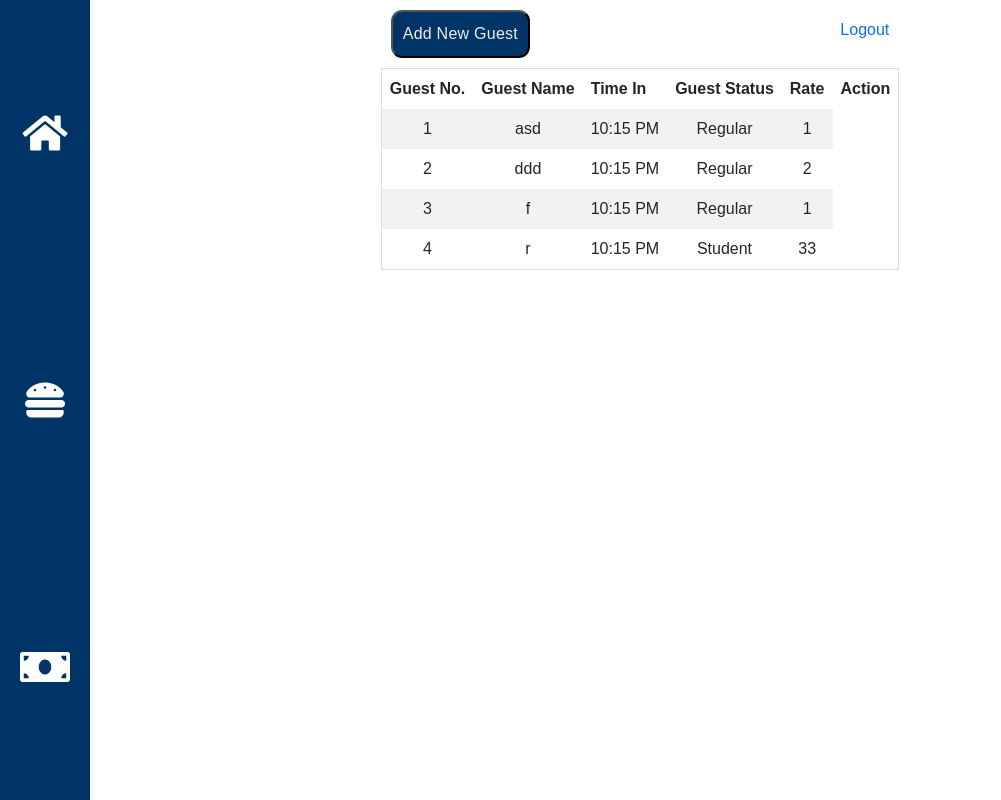
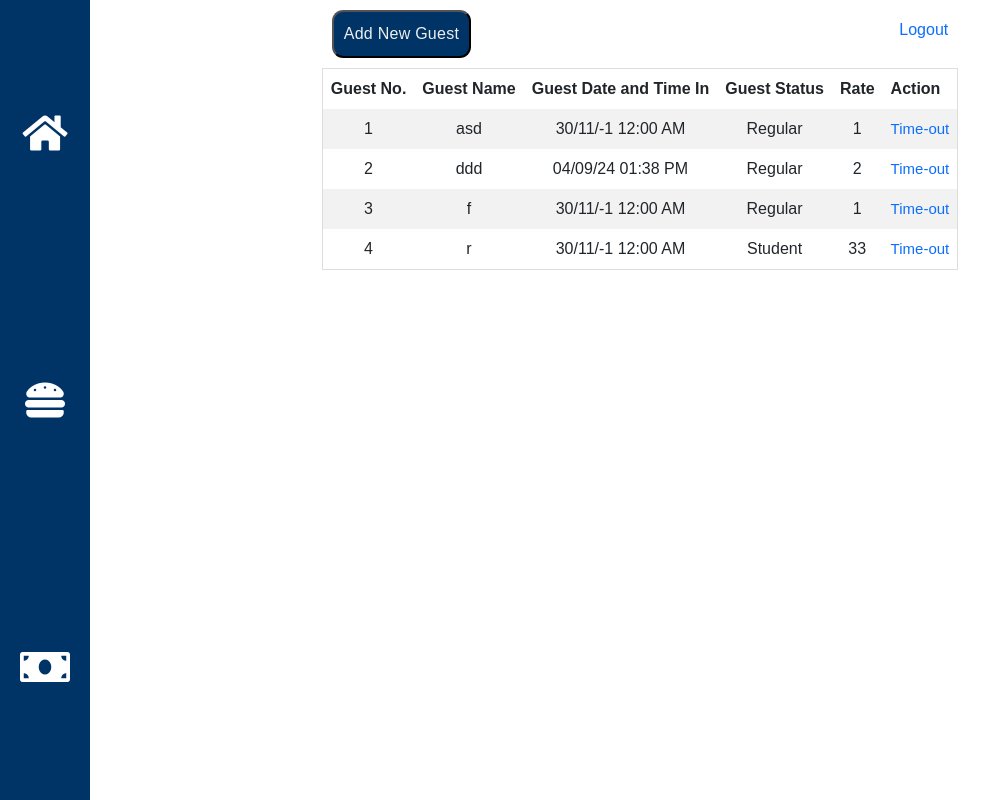
Before and after one commit to kylelamocha/tracker-repo, a PHP site: page / in a window 1280 px wide, after a click that opens the changed part. Shown: the whole page, without its empty margins (0-1001 px from the left). Run offline with PHP 8.4, Linux system fonts and the light colour scheme; data comes from the database, SQL or seed files in the repository.

Commit message:
edited something

```diff
--- a/index.php
+++ b/index.php
@@ -75,13 +75,12 @@
 
 
           <table>
-          <?php echo $deleteMsg??''; ?>
 
             <tr>
 
               <th>Guest No.</th>
               <th>Guest Name</th>
-              <th>Time In</th>
+              <th>Guest Date and Time In</th>
               <th>Guest Status</th>
               <th>Rate</th>
               <th>Action</th>
@@ -91,8 +90,8 @@
 
               <?php
                     include_once 'db.php';
-                    //$time=$_GET['id'];
                     $result = mysqli_query($database,"SELECT * FROM guest_tbl");
+
 
                   ?>
                   <?php
@@ -101,17 +100,20 @@
                    <?php
                     $i=0;
                     while($row = mysqli_fetch_array($result)) {
-                      $dateString = '08/04/2010 22:15:00';
+                      $dateString = $row['guest_timein'];
                       $dateObject = new DateTime($dateString);
                       //echo $dateObject->format('h:i A');
+
                     ?>
                     <tr>
 
                     <td><?php echo $row['g_id']?? '' ; ?></td>
                     <td><?php echo $row['guest_name']??''; ?></td>
-                    <td><?php echo $dateObject->format('h:i A')?></td>
+                    <td><?php echo $dateObject->format('d/m/y h:i A'); ?></td>
                     <td><?php echo $row['guest_status']??''; ?></td>
                     <td><?php echo $row['guest_rate']??''; ?></td>
+                    <td><a href="#" style="text-decoration: none; font-size:15px;">Time-out</a></td>
+
 
 
 
```
